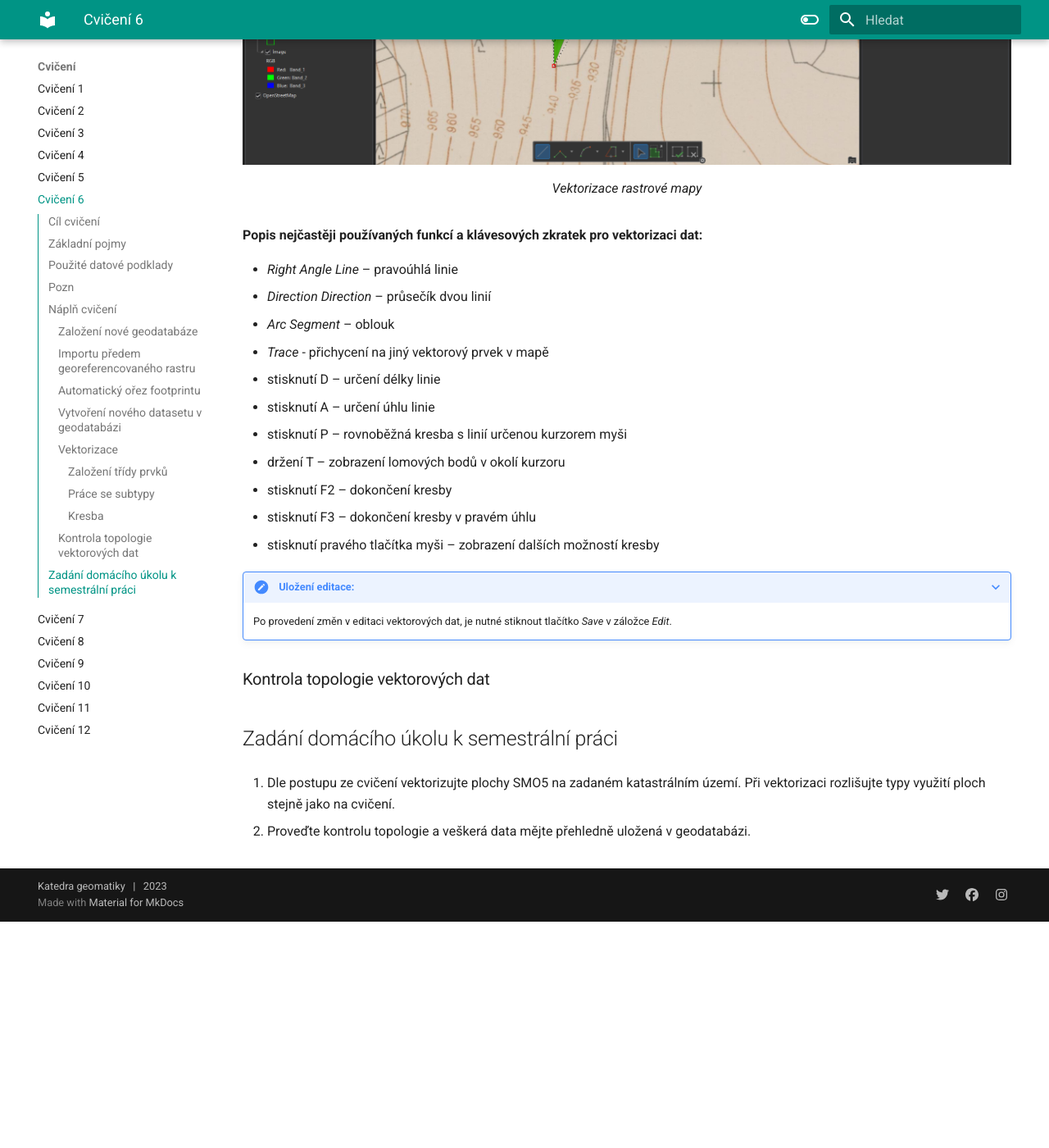
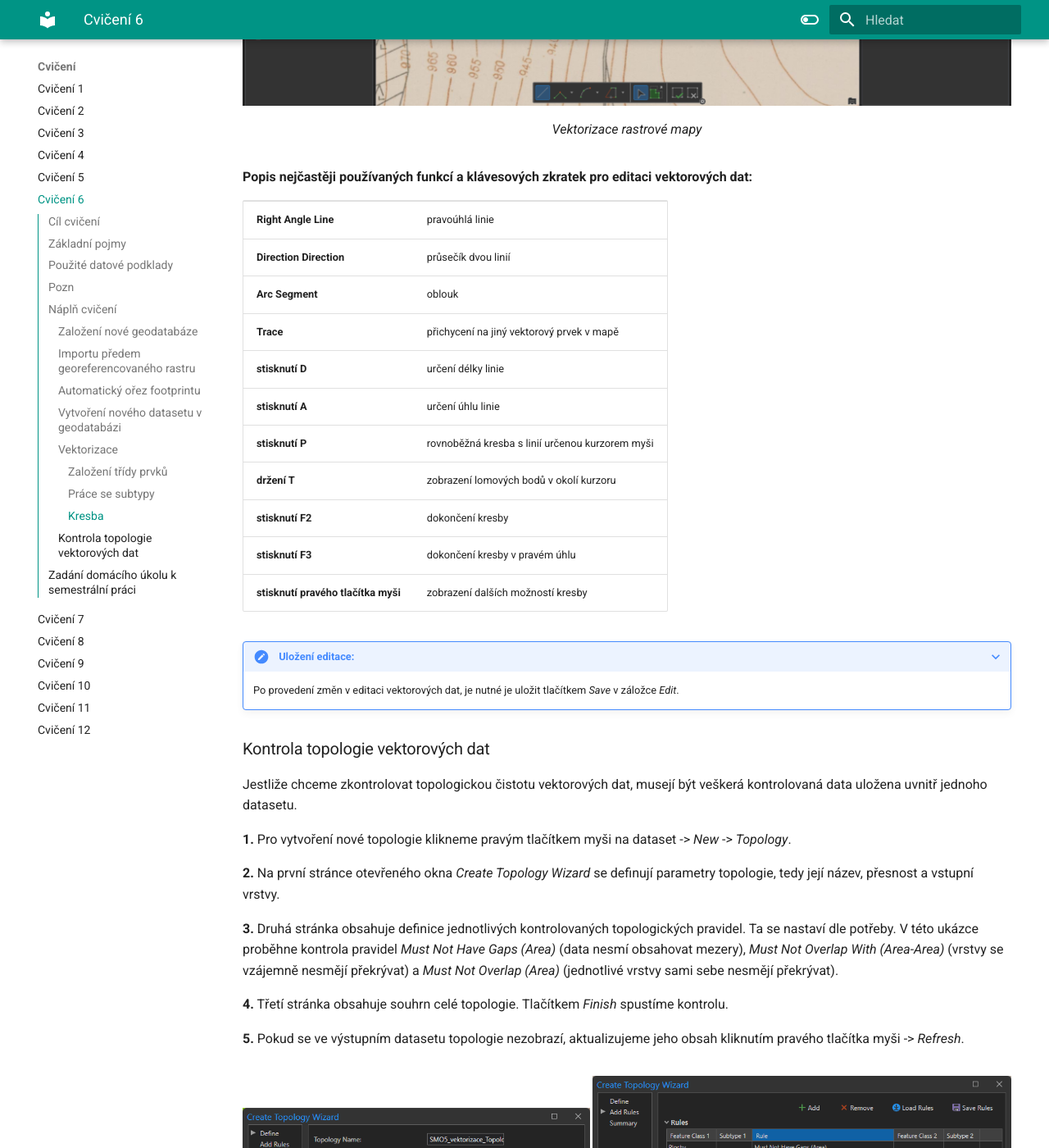
Before and after one commit to k155gis0/gis1, an MkDocs documentation site: the page built from docs/cviceni/cviceni6.md, in a window 1280 px wide and 1400 px high, scrolled down 9535 px. Shown: the whole window at 82% size. Built offline with MkDocs 1.6.1 and Material for MkDocs 9.7.7, drawn with Linux system fonts in a browser that asks for light colours; before the commit the page ends 10659 px from its top, so only the background shows below that; some of the changed text lies outside the part shown.

Commit message:
cv6 hotovo

```diff
--- a/docs/cviceni/cviceni6.md
+++ b/docs/cviceni/cviceni6.md
@@ -2,7 +2,7 @@
 
 ## Cíl cvičení
 
-Navázání na minulé cvičení. Ukázka automatického ořezu footprintu. Tvorba vlastní geodatabáze, vektorizace a práce s atributy. Ukázka kontroly topologie vektorových dat.
+Ukázka automatického ořezu footprintu. Tvorba vlastní geodatabáze, vektorizace a práce s atributy. Kontrola topologie vektorových dat.
 
 ## Základní pojmy
 
@@ -68,7 +68,7 @@ Ve stavu, kdy máme přidané georeferencované rastry do mozaiky, je potřeba o
     <figcaption>Ukázka atributových tabulek předpřipravených vrstev</figcaption>
 </figure>
 
-**3.** Automatický ožez footprintu probíhá následovně: pravým kliknutím myši na danou mozaiku -> *Modify* -> *Import Footprints or Boundary*.
+**3.** Automatický ořez footprintu se nastaví pravým kliknutím myši na danou mozaiku -> *Modify* -> *Import Footprints or Boundary*.
 
 **4.** Ve funkci *Import Mosaic Dataset Geometry* nastavíme parametry dle obrázku níže.
 
@@ -126,7 +126,7 @@ Pro analýzu rastrových map, je téměř vždy nutná jejich vektorizace, tedy
 
 **2.** Pro vytvoření třídy prvků musíme kliknout pravým tlačítkem na příslušný *Feature Dataset* v *Catalogu* -> *New* -> *Feature Class*.
 
-**3.** V této ukázce vytvoříme 4 třídy prvků (plochy, domy, vodstvo a cesty). Ve funkci *Create Feature Class* zvolíme jméno třídy a její typ (pro nás *Polygon*). Následně klineme na *Next*.
+**3.** V této ukázce vytvoříme 4 třídy prvků (plochy, domy, vodstvo a cesty). Ve funkci *Create Feature Class* zvolíme jméno třídy a její typ (pro nás *Polygon*). Následně klikneme na *Next*.
 
 **4.** Na druhé stránce funkce *Create Feature Class* nastavujeme atributová pole třídy. Zde vytvoříme nové pole s názvem *druh_pozemku* po kliknutí na tlačítko *Click here to add a new field*. Datový typ přiřadíme číselný, například *Long Integer*. Tato čísla budou reprezentovat kódy různých druhů pozemku v mapě. Pokračujeme tlačítkem *Next*.
 
@@ -184,29 +184,96 @@ Následuje samotný proces vektorizace, tedy "obkeslení" rastrových dat a vytv
     <figcaption>Vektorizace rastrové mapy</figcaption>
 </figure>
 
-**Popis nejčastěji používaných funkcí a klávesových zkratek pro vektorizaci dat:**
+**Popis nejčastěji používaných funkcí a klávesových zkratek pro editaci vektorových dat:**
 
-- *Right Angle Line* – pravoúhlá linie
-- *Direction Direction* – průsečík dvou linií
-- *Arc Segment* – oblouk
-- *Trace* - přichycení na jiný vektorový prvek v mapě
-- stisknutí D – určení délky linie
-- stisknutí A – určení úhlu linie
-- stisknutí P – rovnoběžná kresba s linií určenou kurzorem myši
-- držení T – zobrazení lomových bodů v okolí kurzoru
-- stisknutí F2 – dokončení kresby
-- stisknutí F3 – dokončení kresby v pravém úhlu
-- stisknutí pravého tlačítka myši – zobrazení dalších možností kresby
+<table style="width: 100%;">
+  <tbody>
+    <tr>
+      <td markdown><strong>Right Angle Line</strong></td>
+      <td>pravoúhlá linie</td>
+    </tr>
+    <tr>
+      <td><strong>Direction Direction</strong></td>
+      <td>průsečík dvou linií</td>
+    </tr>
+    <tr>
+      <td><strong>Arc Segment</strong></td>
+      <td>oblouk</td>
+    </tr>
+        <tr>
+      <td><strong>Trace</strong></td>
+      <td>přichycení na jiný vektorový prvek v mapě</td>
+    </tr>
+        <tr>
+      <td><strong>stisknutí D</strong></td>
+      <td>určení délky linie</td>
+    </tr>
+        <tr>
+      <td><strong>stisknutí A</strong></td>
+      <td>určení úhlu linie</td>
+    </tr>
+        <tr>
+      <td><strong>stisknutí P</strong></td>
+      <td>rovnoběžná kresba s linií určenou kurzorem myši</td>
+    </tr>
+        <tr>
+      <td><strong>držení T</strong></td>
+      <td>zobrazení lomových bodů v okolí kurzoru</td>
+    </tr>
+        <tr>
+      <td><strong>stisknutí F2</strong></td>
+      <td>dokončení kresby</td>
+    </tr>
+        <tr>
+      <td><strong>stisknutí F3</strong></td>
+      <td>dokončení kresby v pravém úhlu</td>
+    </tr>
+        <tr>
+      <td><strong>stisknutí pravého tlačítka myši</strong></td>
+      <td>zobrazení dalších možností kresby</td>
+    </tr>
+  </tbody>
+</table>
 
 ???+ note "&nbsp;<span style="color:#448aff">Uložení editace:</span>"
-      Po provedení změn v editaci vektorových dat, je nutné stiknout tlačítko *Save* v záložce *Edit*.
-
+      Po provedení změn v editaci vektorových dat, je nutné je uložit tlačítkem *Save* v záložce *Edit*.
 
 ### Kontrola topologie vektorových dat
 
+Jestliže chceme zkontrolovat topologickou čistotu vektorových dat, musejí být veškerá kontrolovaná data uložena uvnitř jednoho datasetu.
 
+**1.** Pro vytvoření nové topologie klikneme pravým tlačítkem myši na dataset -> *New* -> *Topology*.
 
+**2.** Na první stránce otevřeného okna *Create Topology Wizard* se definují parametry topologie, tedy její název, přesnost a vstupní vrstvy.
 
+**3.** Druhá stránka obsahuje definice jednotlivých kontrolovaných topologických pravidel. Ta se nastaví dle potřeby. V této ukázce proběhne kontrola pravidel *Must Not Have Gaps (Area)* (data nesmí obsahovat mezery), *Must Not Overlap With (Area-Area)* (vrstvy se vzájemně nesmějí překrývat) a *Must Not Overlap (Area)* (jednotlivé vrstvy sami sebe nesmějí překrývat).
+
+**4.** Třetí stránka obsahuje souhrn celé topologie. Tlačítkem *Finish* spustíme kontrolu.
+
+**5.** Pokud se ve výstupním datasetu topologie nezobrazí, aktualizujeme jeho obsah kliknutím pravého tlačítka myši -> *Refresh*.
+
+<figure markdown>
+![topo](../assets/cviceni6/topo.png "Nastavení topologie")
+    <figcaption>Nastavení topologie</figcaption>
+</figure>
+
+**6.** V následujícím kroku je potřeba kontrolu topologie validovat kliknutím pravým tlačítkem na topologii v *Catalogu* -> *Validate*.
+
+**7.** Po validování přesuneme vrstvu topologie do mapového okna a měly bychom vidět objevené chyby.
+
+**8.** Pomocí nástrojů *Edit* opravíme vyznačené chyby v původních datech. Po editaci topologii znovu validujeme a jestliže kontrola topologie neobjeví žádné chyby, znamená to, že kontrolované vrstvy jsou topologicky korektní.
+
+Na obrázku níže je zobrazena ukázka dvou nalezených topologických chyb (levý horní snímek). Pravý horní snímek zobrazuje pohled na data bez opravy topologie. Při porovnání s pravým dolním snímkem je zřejmé, že vektorizace cesty chybně překryla vektorizaci pastviny. Snímek vlevo dole zobrazuje druhou chybu, tedy vzájemný překryv dvou prvků patřících do vrstvy *Cesty*.
+
+<figure markdown>
+![topo2](../assets/cviceni6/topo2.png "Ukázka topologických chyb")
+    <figcaption>Ukázka topologických chyb</figcaption>
+</figure>
+
+???+ note "&nbsp;<span style="color:#448aff">Tipy po urychlení kontroly topologie:</span>"
+      - Pokud je to možné, lze u dat se stejným atributem (např. les, louka) provést [*Dissolve*](https://pro.arcgis.com/en/pro-app/latest/tool-reference/data-management/dissolve.htm), kterým ze sloučených dat odstraníme případné chyby z překryvu stejnou vrstvou (třeba dvě louky vzájemně se překrývající).
+      - Pro zjednodušení kontroly topologie je možné všechna kontrolovaná data sloučit do jedné vrstvy, kterou následně zkontrolujeme samotnou. Nemusíme tedy řešit překryvy jednotlivých vrstev mezi sebou (*Must Not Overlap With*), ale zkontrolujeme pouze novou vrstvu samostatně vůči sobě (*Must Not Overlap*). Důležité je však po kontrole nezapomenou opravit případné chyby v původních datech.
+      - Odkaz na schématicky popsaná pravidla kontroly topologie je [**ZDE**](https://pro.arcgis.com/en/pro-app/latest/help/editing/pdf/topology_rules_poster.pdf).
 
 
 ## Zadání domácího úkolu k semestrální práci
```
Also changed, not shown: other parts of docs/cviceni/cviceni6.md (+4 -4 lines), docs/assets/cviceni6/topo.png (added), docs/assets/cviceni6/topo2.png (added).
